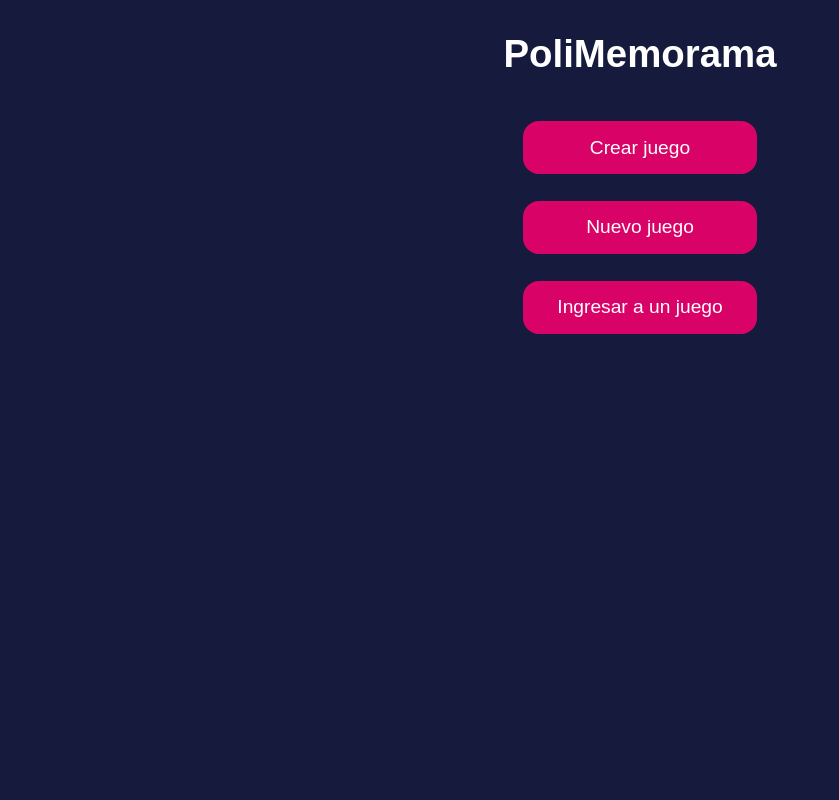
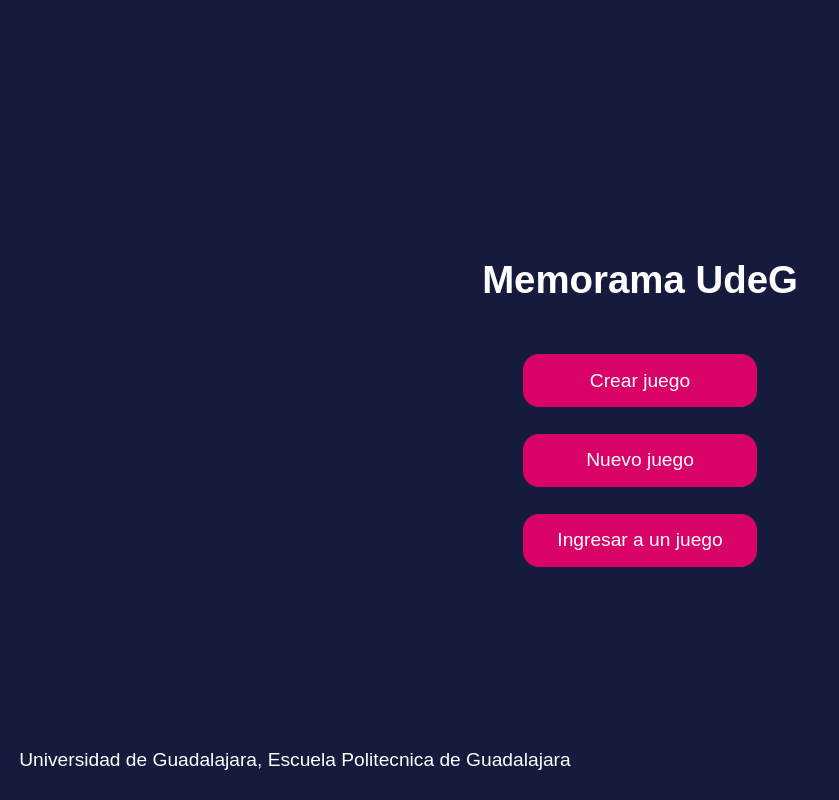
Before and after one commit to RAH-Code-dev/memorama, a Next.js app in the folder frontend/: page / in a window 1280 px wide. Shown: the whole page, without its empty margins (0-839 px from the left). Built offline with nearby package versions, Linux system fonts and the light colour scheme.

Commit message:
UdeG title updated
"there you go, finally cracking that code... we can keep them out"

Killjoy

```diff
--- a/frontend/src/app/page.js
+++ b/frontend/src/app/page.js
@@ -1,11 +1,12 @@
 import Inicio from "@/components/Inicio";
+import style from "@/styles/pages/home.module.css";
 
 export default function Home() {
   return (
-    <div className="App">
-      <main id="background">
-        <Inicio />
-      </main>
-    </div>
+    <main className={style.homePage}>
+      <Inicio />
+
+      <p className={style.message}>Universidad de Guadalajara, Escuela Politecnica de Guadalajara</p>
+    </main>
   );
 }
--- a/frontend/src/components/Inicio.jsx
+++ b/frontend/src/components/Inicio.jsx
@@ -3,10 +3,12 @@
 
 export default function Inicio() {
   return (
-    <div className={styles.container}>
+    <section className={styles.container}>
+
       <section className={styles.titleSec}>
-        <h1>PoliMemorama</h1>
+        <h1>Memorama UdeG</h1>
       </section>
+
       <section className={styles.buttons}>
         <Link className={styles.link} href={"/crear"}>
           Crear juego
@@ -18,6 +20,7 @@
           Ingresar a un juego
         </Link>
       </section>
-    </div>
+
+    </section>
   );
 }
--- a/frontend/src/styles/components/Inicio.module.css
+++ b/frontend/src/styles/components/Inicio.module.css
@@ -14,6 +14,8 @@
 
 .titleSec h1 {
   font-size: 2rem;
+  text-align: center;
+  padding: 0 1rem;
 }
 
 .buttons {
--- /dev/null
+++ b/frontend/src/styles/pages/home.module.css
@@ -0,0 +1,11 @@
+.homePage {
+    height: 100%;
+    width: 100%;
+}
+
+.message {
+    position: absolute;
+    bottom: .5rem;
+    left: 1rem;
+    padding-right: 1rem;
+}
```
